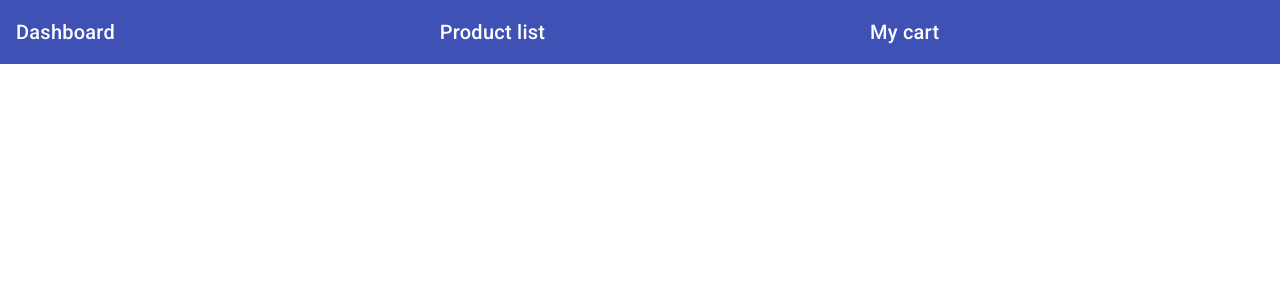
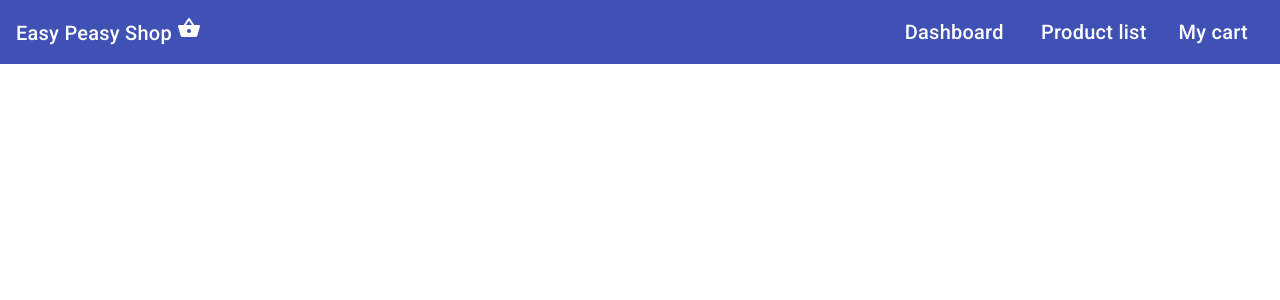
Before and after one commit to Tuba25/Ecommerece_project, an Angular app: page / in a window 1280 px wide. Shown: the top 300 px of the page. Built offline with nearby package versions, Linux system fonts and the light colour scheme.

Commit message:
Third Commit

```diff
--- a/src/app/header/header.component.css
+++ b/src/app/header/header.component.css
@@ -1,9 +1,7 @@
 .example-spacer {
-    flex: 1 1 auto;
-    background-color: rgb(0, 187, 255);
-
+    justify-content: space-between;
   }
-   .space{
-    flex: 1 1 auto;
-    background-color: palevioletred;
+   span{
+    /* flex: 1 1 auto; */
+    padding: 1rem;
    }
--- a/src/app/header/header.component.html
+++ b/src/app/header/header.component.html
@@ -1,10 +1,13 @@
-<mat-toolbar color="primary">
+<mat-toolbar color="primary" class="example-spacer">
 
-    <div>Dashboard</div>
-    <span class="space"> </span>
-    <div>Product list</div>
-    <span class="space" ></span>
-    <div>My cart</div>
-    <span class=" space"></span>
+   <div>Easy Peasy Shop
+    <mat-icon>shopping_basket</mat-icon>
+  </div>
+
+  <div>
+    <span>Dashboard </span>
+    <span>Product list</span>
+    <span>My cart</span>
+  </div>
 
   </mat-toolbar>
```
Also changed, not shown: src/app/material/material.module.ts (+7 -5 lines).
